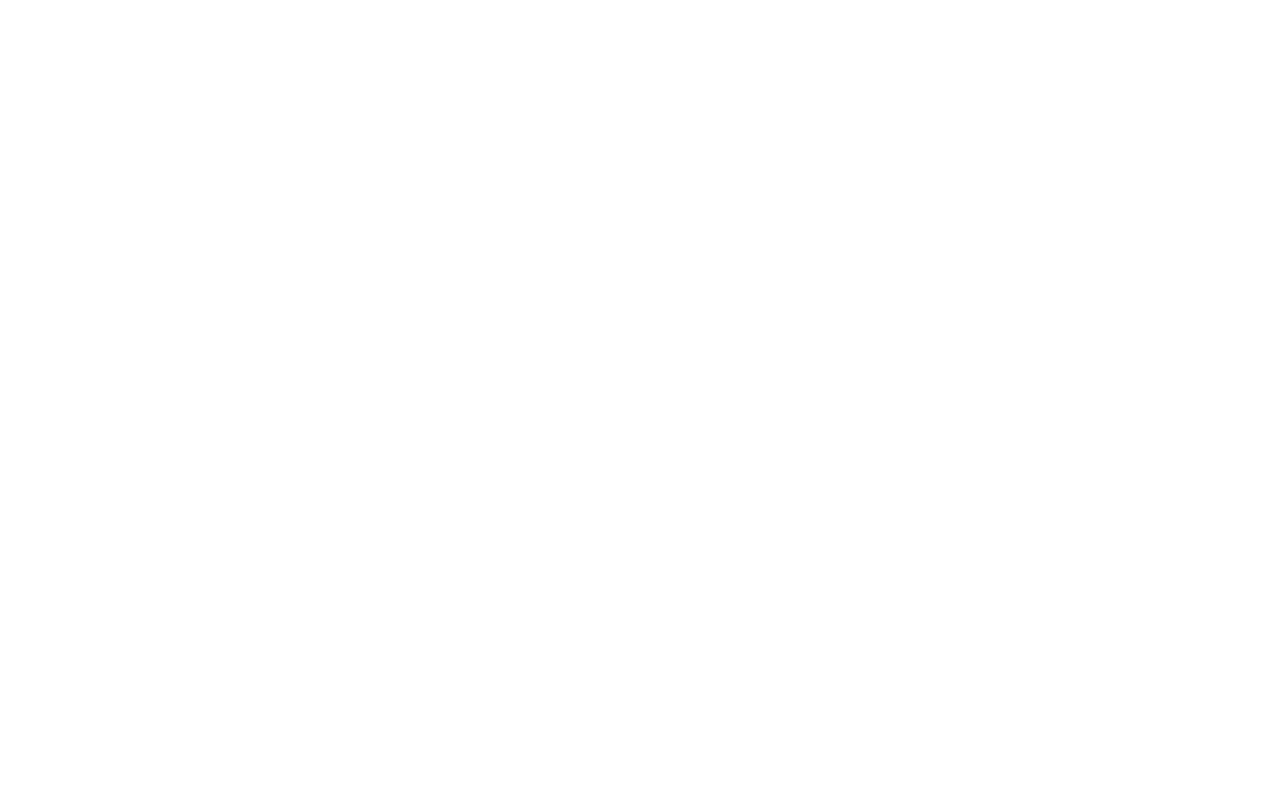
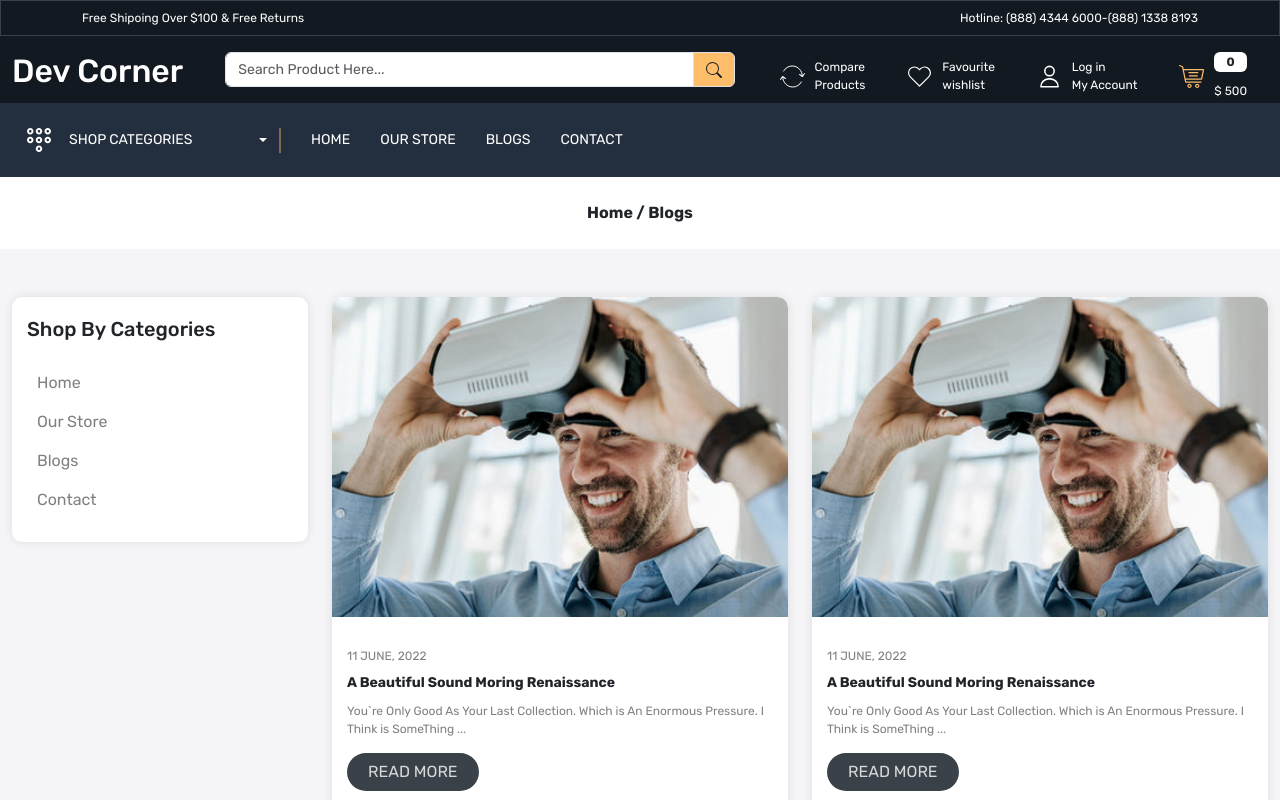
Before and after one commit to Mohammed-Shaaban-Ali/E-Commerce_Frontend, a React (Create React App) app: page /blogs in a window 1280 px wide. Before the commit this address had no page. Shown: the top 800 px of the page. Built offline with nearby package versions, Linux system fonts and the light colour scheme.

Commit message:
Blogs Page

```diff
--- a/src/App.js
+++ b/src/App.js
@@ -6,6 +6,7 @@
 import About from "./pages/About/About";
 import Contact from "./pages/Contact/Contact";
 import Store from "./pages/Store/Store";
+import Blogs from "./pages/Blogs/Blogs";
 
 function App() {
   return (
@@ -15,6 +16,7 @@
           <Route path="/" element={<Layout />}>
             <Route index element={<Home />} />
             <Route path="about" element={<About />} />
+            <Route path="blogs" element={<Blogs />} />
             <Route path="contact" element={<Contact />} />
             <Route path="store" element={<Store />} />
           </Route>
--- a/src/components/Header/HeaderDown.jsx
+++ b/src/components/Header/HeaderDown.jsx
@@ -51,8 +51,8 @@
                 <div className="d-flex align-items-center gap-30">
                   <NavLink to="/">Home</NavLink>
                   <NavLink to="/store">Our Store</NavLink>
-                  <NavLink to="/Blogs">Blogs</NavLink>
-                  <NavLink to="/Contact">Contact</NavLink>
+                  <NavLink to="/blogs">Blogs</NavLink>
+                  <NavLink to="/contact">Contact</NavLink>
                 </div>
               </div>
             </div>
--- a/src/components/Home/BlogCart.jsx
+++ b/src/components/Home/BlogCart.jsx
@@ -1,9 +1,11 @@
-import { Link } from "react-router-dom";
+import { Link, useLocation } from "react-router-dom";
 import blog1 from "../../images/blog-1.jpg";
 
 const BlogCart = () => {
+  const { pathname } = useLocation();
+
   return (
-    <div className="col-3">
+    <div className={pathname === "/blogs" ? "col-6 mb-4" : "col-3"}>
       <div className="blog-card">
         <div className="blog-image">
           <img src={blog1} alt="blog1" />
--- a/src/components/Store/MainStore.jsx
+++ b/src/components/Store/MainStore.jsx
@@ -34,7 +34,7 @@
                 src={gr4}
                 alt="gr1"
                 className={
-                  grid == 3 ? "d-block active img-fluid" : "d-block  img-fluid"
+                  grid === 3 ? "d-block active img-fluid" : "d-block  img-fluid"
                 }
                 onClick={() => setgrid(3)}
               />
@@ -42,7 +42,7 @@
                 src={gr3}
                 alt="gr1"
                 className={
-                  grid == 4 ? "d-block active img-fluid" : "d-block  img-fluid"
+                  grid === 4 ? "d-block active img-fluid" : "d-block  img-fluid"
                 }
                 onClick={() => setgrid(4)}
               />
@@ -50,7 +50,7 @@
                 src={gr2}
                 alt="gr1"
                 className={
-                  grid == 6 ? "d-block active img-fluid" : "d-block  img-fluid"
+                  grid === 6 ? "d-block active img-fluid" : "d-block  img-fluid"
                 }
                 onClick={() => setgrid(6)}
               />
@@ -58,7 +58,9 @@
                 src={gr1}
                 alt="gr1"
                 className={
-                  grid == 12 ? "d-block active img-fluid" : "d-block  img-fluid"
+                  grid === 12
+                    ? "d-block active img-fluid"
+                    : "d-block  img-fluid"
                 }
                 onClick={() => setgrid(12)}
               />
--- /dev/null
+++ b/src/pages/Blogs/Blogs.jsx
@@ -0,0 +1,40 @@
+import "./Blogs.css";
+import SEO from "../../components/SEO";
+import BreadCrumb from "../../components/BreadCrumb";
+import { Link } from "react-router-dom";
+import BlogCart from "../../components/Home/BlogCart";
+const Blogs = () => {
+  return (
+    <>
+      <SEO title="Blogs" />
+      <BreadCrumb title="Blogs" />
+      <div className="bloh-wrapper home-wrapper-2 py-5">
+        <div className="container-xxl">
+          <div className="row">
+            <div className="col-3">
+              <div className="filter-card mb-3">
+                <h5>Shop By Categories</h5>
+                <div className="d-flex flex-column gap-15 ">
+                  <Link to="/">Home</Link>
+                  <Link to="/store">Our Store</Link>
+                  <Link to="/Blogs">Blogs</Link>
+                  <Link to="/Contact">Contact</Link>
+                </div>
+              </div>
+            </div>
+            <div className="col-9">
+              <div className="row">
+                <BlogCart />
+                <BlogCart />
+                <BlogCart />
+                <BlogCart />
+              </div>
+            </div>
+          </div>
+        </div>
+      </div>
+    </>
+  );
+};
+
+export default Blogs;
```
Also changed, not shown: src/pages/Blogs/Blogs.css (added).
